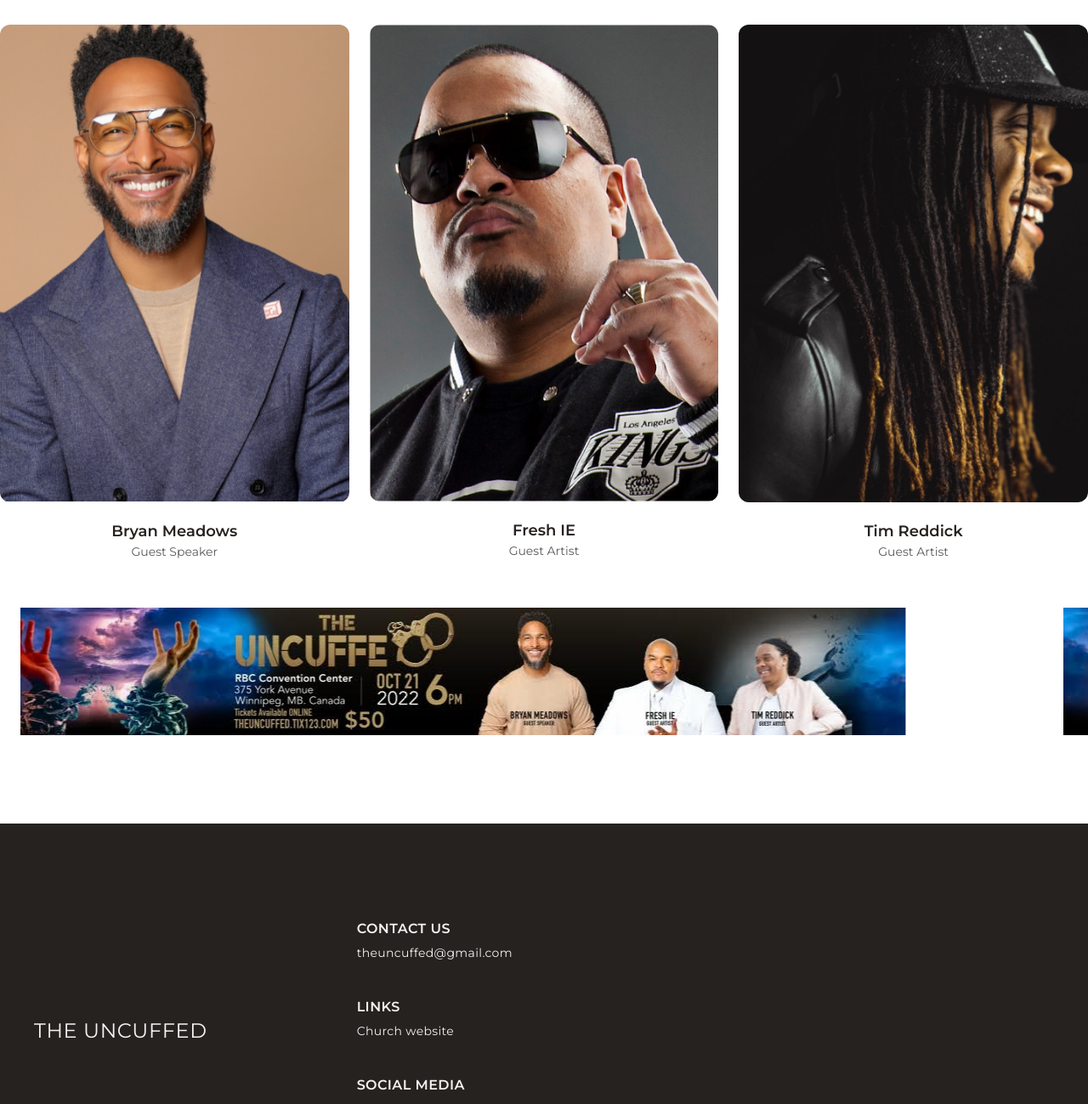
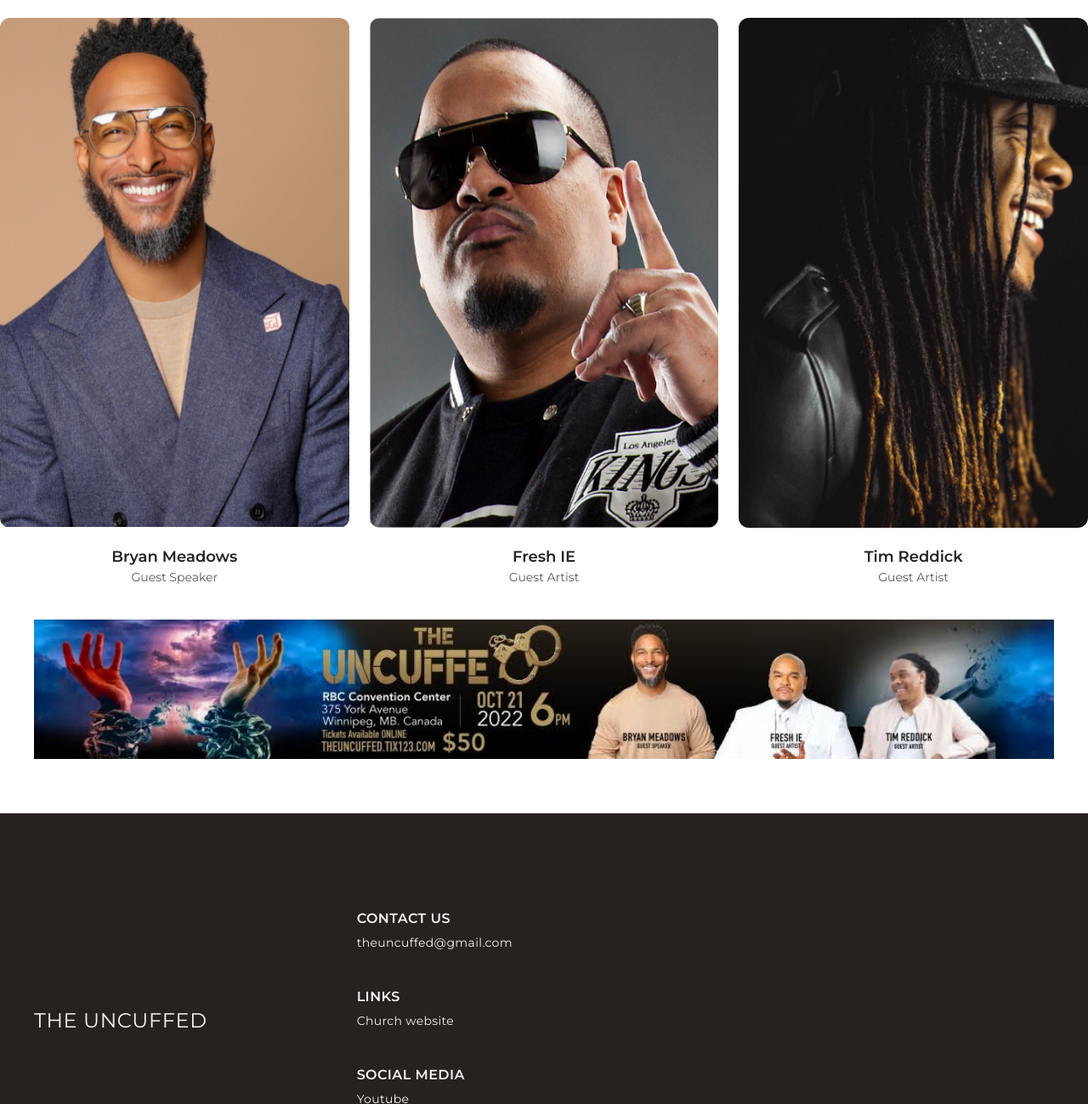
Before and after one commit to Oluwashina/Uncuffed, a website: page dist/index.html in a window 1280 px wide. Shown: the part 1501-2800 px from the top of the page at 85% size. Drawn offline with nearby package versions, Linux system fonts and the light colour scheme.

Commit message:
layouts adjustment

```diff
--- a/dist/index.html
+++ b/dist/index.html
@@ -6,24 +6,20 @@
     <meta name="viewport" content="width=device-width, initial-scale=1.0">
     <title>Uncuffed</title>
     <link rel="stylesheet" href="./output.css" />
-      <!-- Link Swiper's CSS -->
-      <link
-      rel="stylesheet"
-      href="https://unpkg.com/swiper/swiper-bundle.min.css"
-    />
 </head>
 <body class="font-montserrat">
 
     <!-- Running on the terminal locally (npx tailwindcss -i ./src/input.css -o ./dist/output.css --watch) -->
 
-    <div class="bg-[#262220] py-3 md:py-4">
-        <p class="text-[#F7F1F0] font-medium md:font-semibold text-center text-xs md:text-base">A PRODUCT OF GRACE</p>
+    <div class="bg-[#262220] py-4 md:py-6">
+        <!-- <p class="text-[#F7F1F0] font-medium md:font-semibold text-center text-xs md:text-base">A PRODUCT OF GRACE</p> -->
     </div>
 
     <!-- navbar -->
     <div class="md:py-10 py-4 px-6 md:px-10">
         <div class="flex md:block justify-between">
             <img src="./img/menu.svg" alt="menu" id="open" class="md:hidden cursor-pointer" />
+            <img src="./img/close.svg" alt="close" id="close" class="md:hidden hidden cursor-pointer" />
             <div>
                 <h6 class="text-[#262220] md:text-center font-semibold text-lg md:text-2xl">THE UNCUFFED</h6>
                 <p class="text-[#262220] md:text-center font-medium text-sm">A production of grace</p>
@@ -52,16 +48,8 @@
             </ul>
 
               <!-- mobile menu -->
-        <div class="absolute top-[30px] inset-x-0 z-50 p-2 transition transform origin-top-right lg:hidden hidden " id="navmenu">
+        <div class="absolute top-[80px] inset-x-0 z-50 p-2 transition transform origin-top-right lg:hidden hidden " id="navmenu">
             <div class="shadow-md bg-white border-[#262220] border-opacity-[.5] border overflow-hidden">
-
-              <div class="px-5 pt-5 flex">
-                <!-- close icon(X) -->
-                <div class="" id="close">
-                  <img src="./img/close.svg" alt="close" />
-                </div>
-              </div>
-
               <div class="pt-2">
                 <a href="#" class="block px-4 py-3 font-medium text-sm text-[#262220] border-[#262220] border-b border-opacity-[.5]  transition-all text-opacity-[.5] hover:text-white hover-opacity-[1] hover:bg-[#262220]">HOME</a>
 
@@ -109,10 +97,10 @@
     <div id="guest" class="">
         <h6 class="text-[#262220] text-center font-semibold text-xl">GUESTS</h6>
 
-        <div class="grid md:grid-cols-3 gap-10 md:gap-6 md:mt-8 mt-6">
-            <div>
+        <div class="grid grid-cols-3 gap-52 md:gap-6 md:mt-8 mt-8 px-4 md:px-0 overflow-scroll lg:overflow-hidden">
+            <div class="w-[190px] md:w-auto">
                 <a href="https://bryanmeadows.com" target="_blank" class="group relative cursor-pointer">
-                    <img src="./img/guest1.png" alt="guest" class="rounded-xl w-full" />
+                    <img src="./img/guest1.png" alt="guest" class="rounded-xl w-full lg:h-[600px]" />
                     <div class="absolute inset-0 w-full h-full transition-all bg-[#000] opacity-0 rounded-xl group-hover:opacity-[.5]"></div>
                 </a>
                 <div class="text-center mt-5">
@@ -120,9 +108,9 @@
                     <p class="text-[#262220] opacity-[.75] text-sm">Guest Speaker</p>
                 </div>
             </div>
-            <div>
+            <div class="w-[190px] md:w-auto">
                 <a href="https://instagram.com/fresh_kmf/?igshid=YmMyMTA2M2Y%3D" target="_blank" class="group relative cursor-pointer">
-                     <img src="./img/guest2.png" alt="guest" class="rounded-xl w-full" />
+                     <img src="./img/guest2.png" alt="guest" class="rounded-xl w-full lg:h-[600px]" />
                      <div class="absolute inset-0 w-full h-full transition-all bg-[#000] opacity-0 rounded-xl group-hover:opacity-[.5]"></div>
                 </a>
                 <div class="text-center mt-5">
@@ -130,9 +118,9 @@
                     <p class="text-[#262220] opacity-[.75] text-sm">Guest Artist</p>
                 </div>
             </div>
-            <div>
+            <div class="w-[190px] md:w-auto">
                 <a href="https://bio.site/timreddick" target="_blank" class="group relative cursor-pointer">
-                    <img src="./img/guest3.png" alt="guest" class="rounded-xl w-full" />
+                    <img src="./img/guest3.png" alt="guest" class="rounded-xl w-full lg:h-[600px]" />
                     <div class="absolute inset-0 w-full h-full transition-all bg-[#000] opacity-0 rounded-xl group-hover:opacity-[.5]"></div>
                 </a>
                 <div class="text-center mt-5">
@@ -144,23 +132,15 @@
     </div>
 
      <!-- banner section -->
-     <div class="md:py-14 py-6 pl-6">
-
-        <div class="swiper mySwiper">
-            <div class="swiper-wrapper">
-              <div class="swiper-slide">
-                <img src="./img/banner.png" alt="banner" />
-               </div>
-              <div class="swiper-slide">
-                <img src="./img/banner2.png" alt="banner" />
-              </div>
-            </div>
-          </div>
-
+     <div class="md:py-10 py-8 px-4 md:px-10">
+        <div>
+            <img src="./img/banner.png" alt="banner" class="w-full" />
+        </div>
     </div>
 
+
     <!-- footer -->
-    <footer class="mt-12 bg-[#262220] px-4 md:px-10 py-8">
+    <footer class="mt-4 md:mt-6 bg-[#262220] px-4 md:px-10 py-8">
 
         <div class="flex md:flex-row flex-col md:items-center py-6 md:py-20 gap-10 md:gap-44">
             <div>
@@ -205,8 +185,6 @@
 
 
     <script src="https://code.jquery.com/jquery-3.3.1.min.js"></script>
-      <!-- Swiper JS -->
-      <script src="https://unpkg.com/swiper/swiper-bundle.min.js"></script>
     <script src="./index.js" ></script>
 </body>
 </html>
--- a/dist/index.js
+++ b/dist/index.js
@@ -1,20 +1,3 @@
-
- // initialize swiper
- var swiper = new Swiper(".mySwiper", {
-    speed: 800,
-    slidesPerView: 1,
-    loop: true,
-    spaceBetween: 30,
-    mousewheelControl: true,
-    autoplay: {
-      delay: 5000,
-    },
-    pagination: {
-      el: ".swiper-pagination",
-      clickable: true,
-    },
-  });
-
 // toggle open and close of hamburger on mobile
 const openNav = document.querySelector('#open');
 const closeNav = document.querySelector('#close');
@@ -23,8 +6,12 @@ const navmenu = document.querySelector("#navmenu")
 
 openNav.addEventListener("click", function(){
     navmenu.classList.remove('hidden')
+    openNav.classList.add('hidden')
+    closeNav.classList.remove('hidden')
 })
 
 closeNav.addEventListener("click", function(){
     navmenu.classList.add('hidden')
+    openNav.classList.remove('hidden')
+    closeNav.classList.add('hidden')
 })
```
Also changed, not shown: dist/img/banner1.png (added), dist/output.css.
